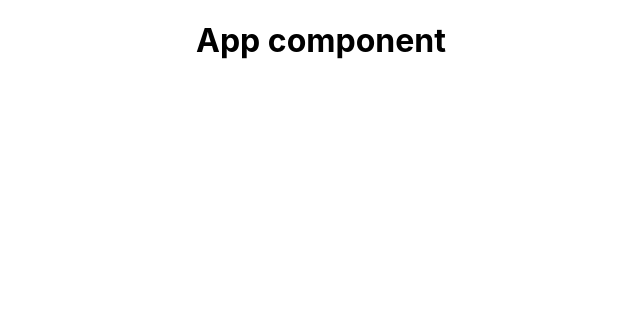
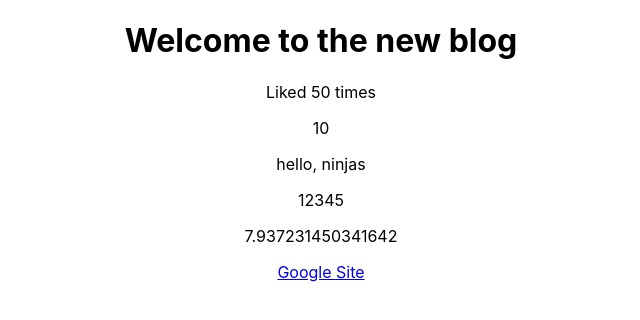
Before and after one commit to CoderApple/Modern-React, a React (Create React App) app in the folder dojo-blog/: page / in a window 1280 px wide. Shown: the top 320 px of the page, without its empty margins (319-959 px from the left). Built offline with nearby package versions, Linux system fonts and the light colour scheme.

Commit message:
Dynamic values in Templates

```diff
--- a/dojo-blog/src/App.js
+++ b/dojo-blog/src/App.js
@@ -1,10 +1,25 @@
 import './App.css';
 
 function App() {
+  const title = 'Welcome to the new blog';
+  const likes = 50;
+  // const person = {name: 'yoshi', age: 30};
+  const link = "https://www.google.com";
+
   return (
     <div className="App">
       <div className="content">
-        <h1>App component</h1>
+        <h1>{ title }</h1>
+        <p>Liked { likes } times</p>
+
+        {/* <p>{ person }</p> */}
+
+        <p>{ 10 }</p>
+        <p>{ "hello, ninjas" }</p>
+        <p>{ [1, 2, 3, 4, 5] }</p>
+        <p>{ Math.random() * 10}</p>
+
+        <a href={ link }>Google Site</a>
       </div>
     </div>
   );
```
